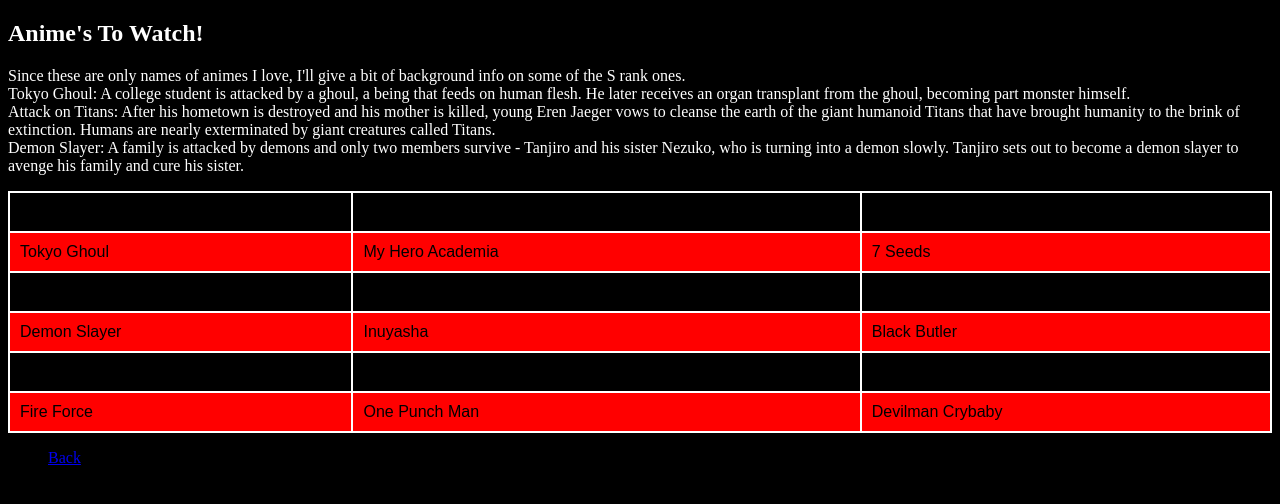
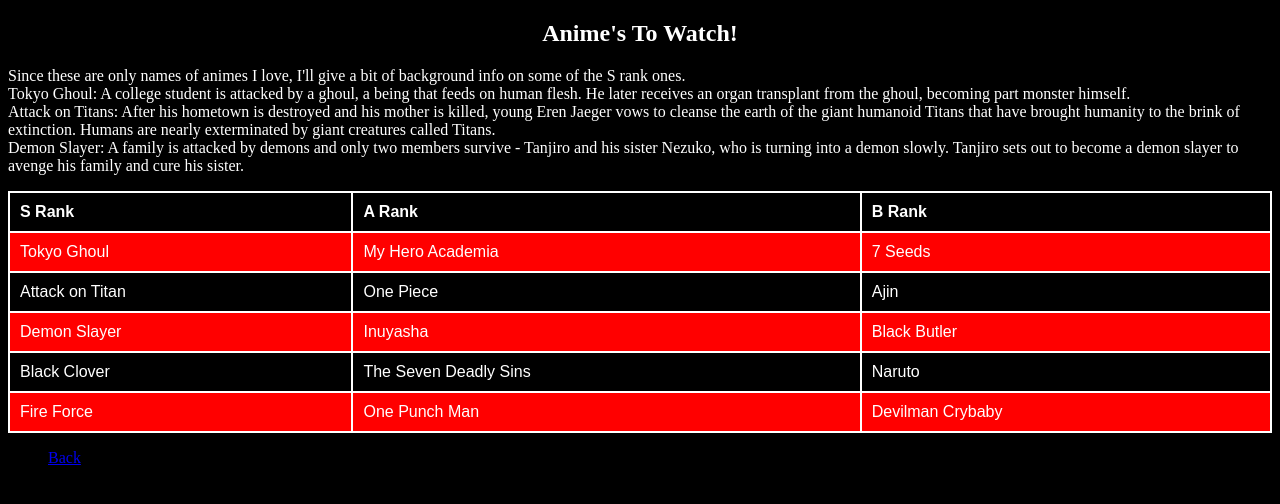
Before and after one commit to Demilition/Anime, a plain HTML site: page index.html in a window 1280 px wide. Drawn offline with Linux system fonts and the light colour scheme.

Commit message:
Update index.html

```diff
--- a/index.html
+++ b/index.html
@@ -21,9 +21,9 @@
 </head>
 <body style="background-color:black;">
 
-<h2 style="color:white;">Anime's To Watch!</h2>
+<h2 style="color:white; text-align:center;">Anime's To Watch!</h2>
 
-<table>
+<table style="color:white;">
   <tr>
     <th>S Rank</th>
     <th>A Rank</th>
```
